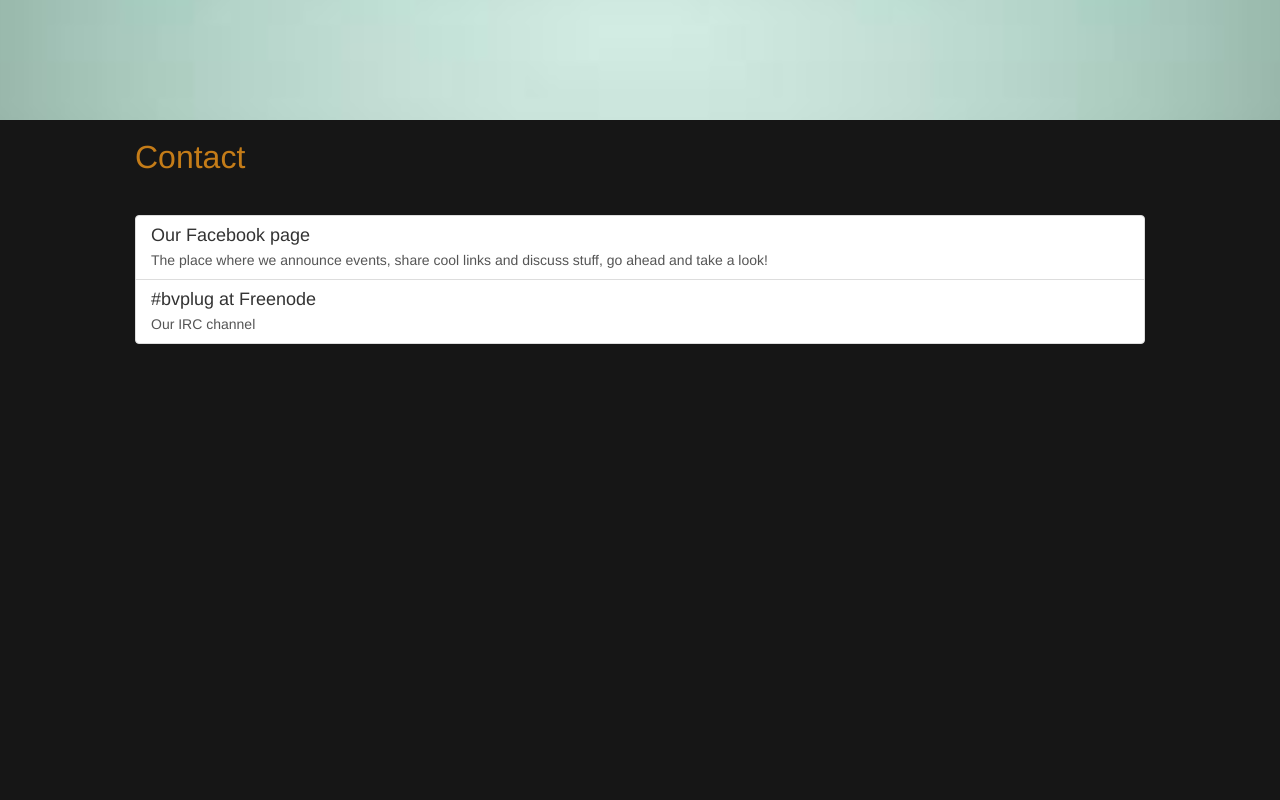
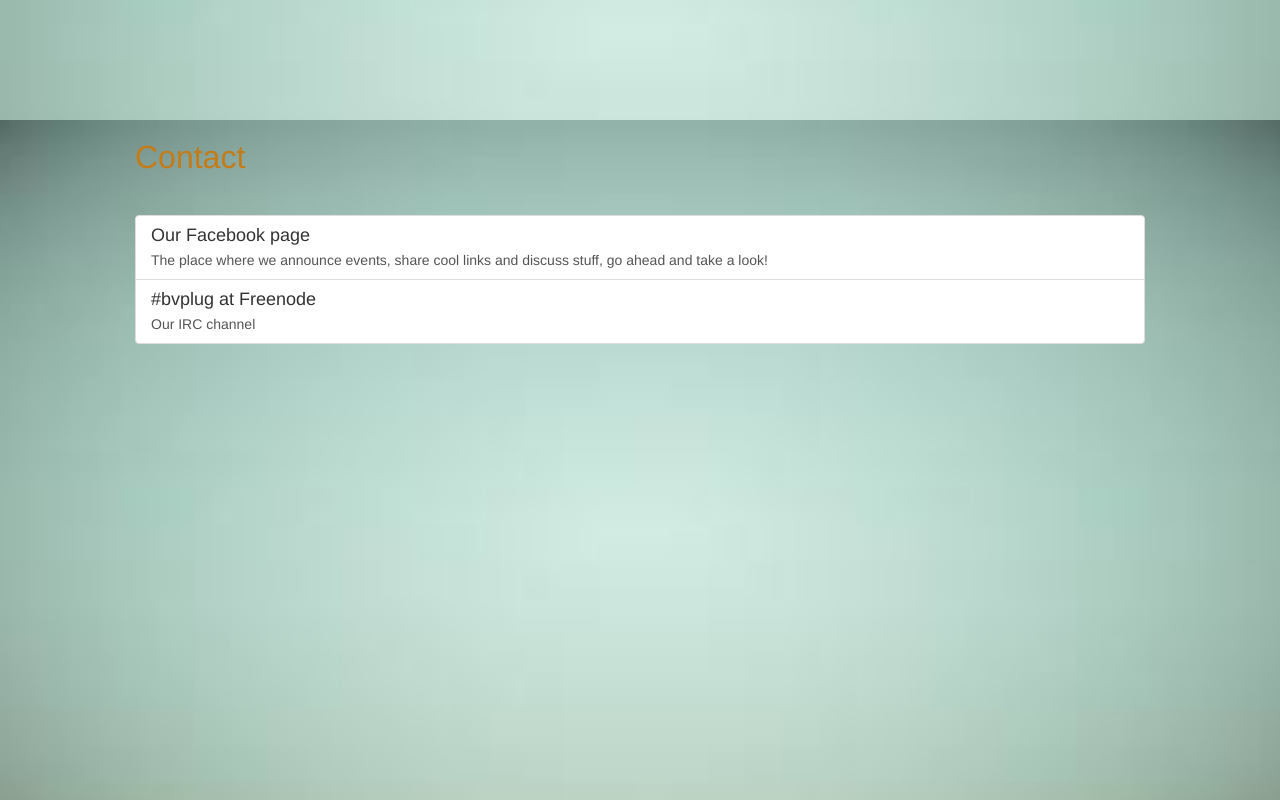
Before and after one commit to BVPLUG/bvplug.github.io, a plain HTML site: page index.html in a window 1280 px wide. Shown: the part 1180-1980 px from the top of the page. Drawn offline with nearby package versions, Linux system fonts and the light colour scheme; some packages are replaced by stand-ins of ours; a script that the page names is missing.

Commit message:
Changed backgrounds, fixed typos.

```diff
--- a/css/style.css
+++ b/css/style.css
@@ -42,6 +42,8 @@ h2.subheading:hover {
 .page {
     display: block;
     padding-bottom: 25vh;
+
+    background: url(../assets/img/banner-background.jpg) no-repeat center center fixed;
     -webkit-background-size: cover;
     -moz-background-size: cover;
     -o-background-size: cover;
```
